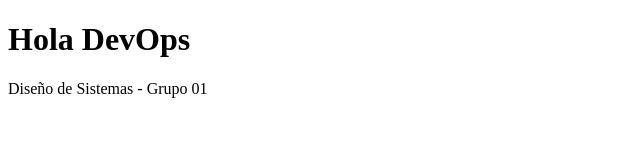
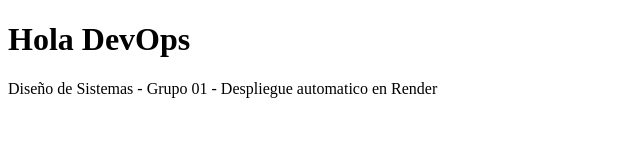
Before and after one commit to TadeoAielloGuerrero/dds-devops, a plain HTML site: page index.html in a window 1280 px wide. Shown: the whole page, without its empty margins (0-640 px from the left). Drawn offline with Linux system fonts and the light colour scheme.

Commit message:
Despliegue automatico en Render

```diff
--- a/index.html
+++ b/index.html
@@ -7,6 +7,6 @@
 </head>
 <body>
     <h1>Hola DevOps</h1>
-    <p>Diseño de Sistemas - Grupo 01</p>
+    <p>Diseño de Sistemas - Grupo 01 - Despliegue automatico en Render</p>
 </body>
 </html>
```
Also changed, not shown: 1 other file.
